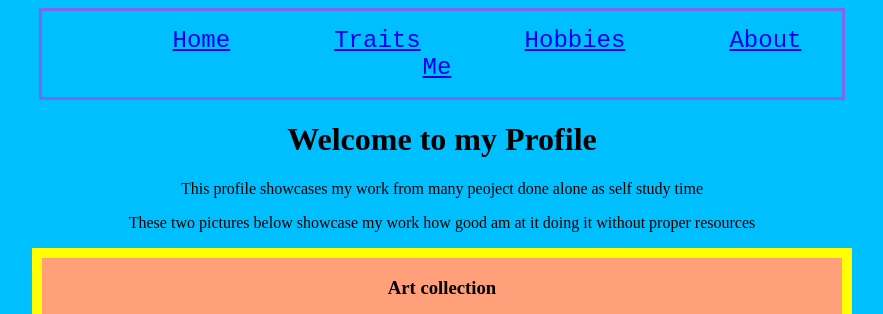
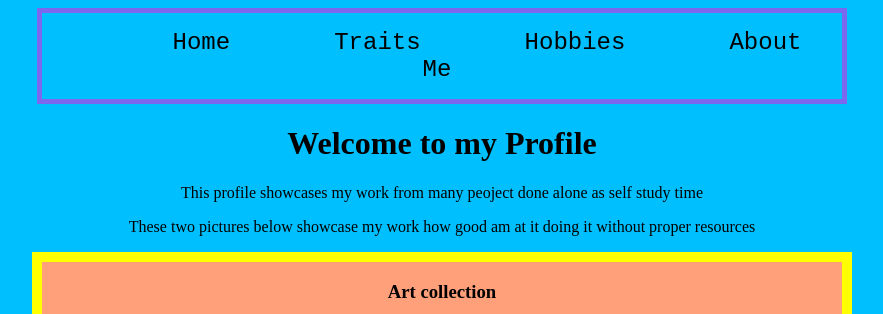
Before and after one commit to SteeperSkill25/WebDev-Booklog, a plain HTML site: page index.html in a window 1280 px wide. Shown: the top 314 px of the page, without its empty margins (198-1081 px from the left). Drawn offline with Linux system fonts and the light colour scheme.

Commit message:
removed a few trash code line

```diff
--- a/Project 11.css
+++ b/Project 11.css
@@ -27,7 +27,7 @@ div{width: 800px;
 }
 
 .nav-bar{
-    border: solid mediumslateblue;
+    border: 5px solid mediumslateblue;
 }
 
 div>nav>ul>li{
--- a/index.html
+++ b/index.html
@@ -9,10 +9,10 @@
         <div class="nav-bar"> <!-- TO DO NAVI BAR -->
              <nav>
                  <ul>
-                    <li><a href="http://www.google.com">Home</a></li>
-                    <li><a href="http://www.google.com">Traits</a></li>
-                    <li><a href="http://www.google.com">Hobbies</a></li>
-                    <li><a href="http://www.google.com">About Me</a></li>
+                    <li><a>Home</a></li>
+                    <li><a>Traits</a></li>
+                    <li><a>Hobbies</a></li>
+                    <li><a>About Me</a></li>
                 </ul>
              </nav>
         </div>
```
